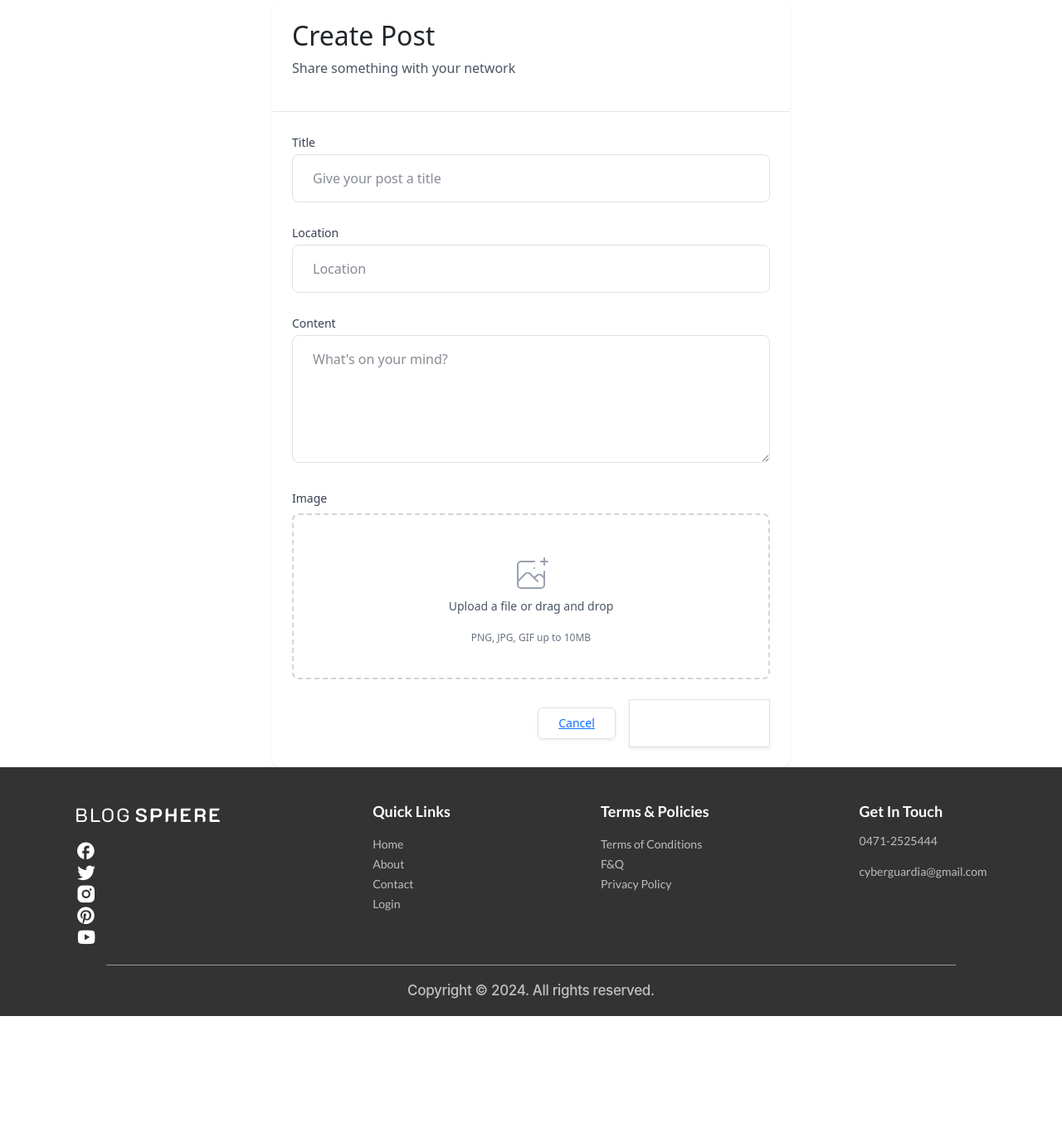
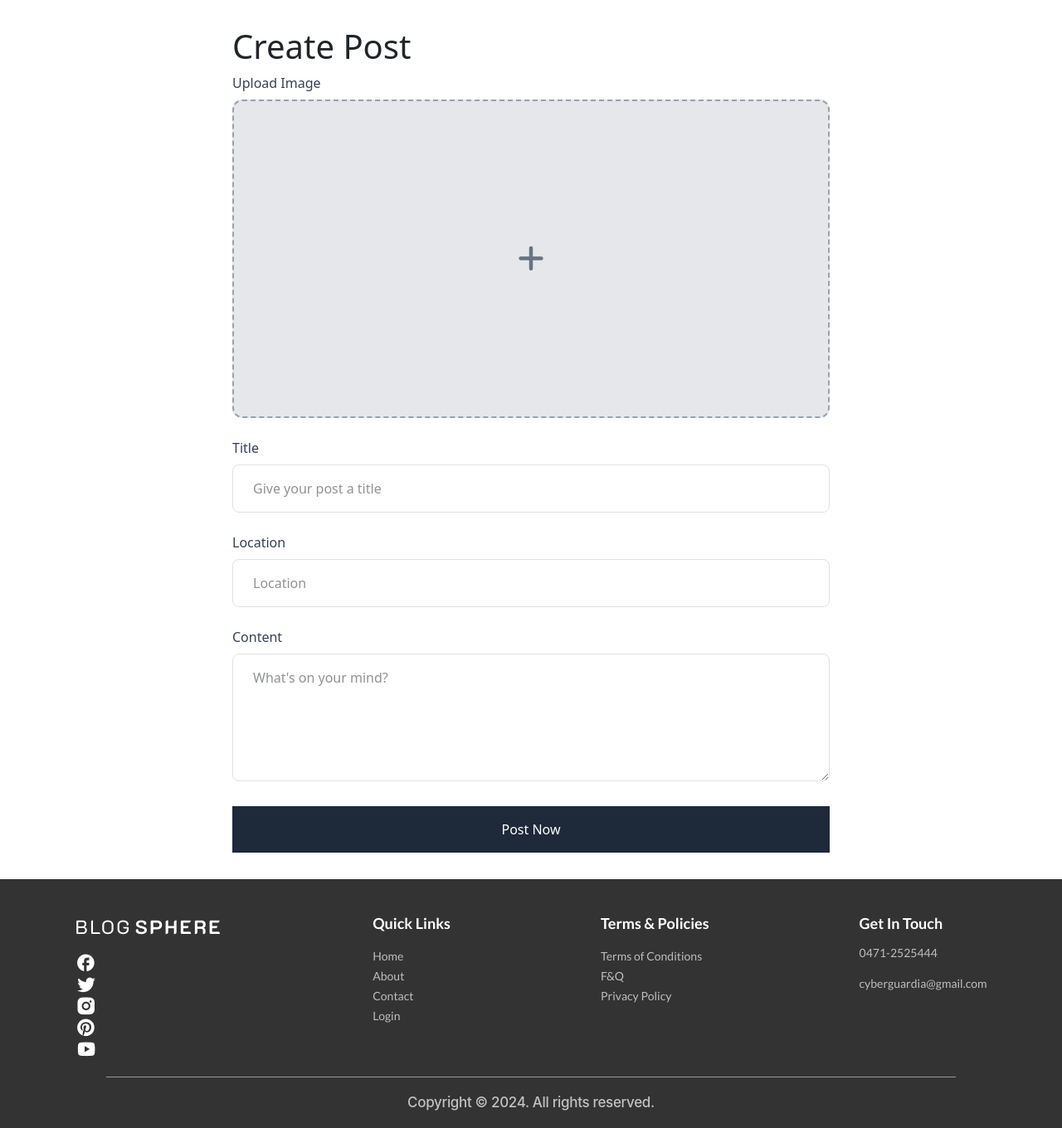
Before and after one commit to Roopika-sics/Cyber-Bullying-Detection, a Django app: page /posts/create/ in a window 1280 px wide. Shown: the part 80-1440 px from the top of the page at 83% size. Before the commit the page ends 1305 px from the top, so only its background shows below. Run offline with Django 5.2, Linux system fonts and the light colour scheme; a user stored in the database is signed in; data comes from the database, SQL or seed files in the repository; both versions use the stored data as it was after the commit; parts of the project's set-up code (start-up, migrations or seed data) failed here and were passed over; some libraries are stand-ins or nearby versions.

Commit message:
create page design done

```diff
--- a/posts/templates/posts/create_post.html
+++ b/posts/templates/posts/create_post.html
@@ -2,84 +2,59 @@
 {% block title %}Create Post | SocialConnect{% endblock %}
 {% block content %}
 
-<div class="max-w-2xl mx-auto px-4 sm:px-6 lg:px-8">
-    <div class="bg-white dark:bg-gray-800 rounded-xl shadow-sm overflow-hidden">
-        <div class="p-6 border-b border-gray-200 dark:border-gray-700">
-            <h2 class="text-2xl font-bold text-gray-900 dark:text-white">Create Post</h2>
-            <p class="text-gray-600 dark:text-gray-400">Share something with your network</p>
-        </div>
+<main class="max-w-3xl mx-auto px-4 py-8">
+    <h1 class="text-3xl font-bold text-gray-800 mb-8">Create Post</h1>
 
     {% if messages %}
-        <div class="p-4 bg-red-50 dark:bg-red-900 border-l-4 border-red-500">
+    <div class="p-4 bg-red-50 border-l-4 border-red-500">
         {% for message in messages %}
-            <p class="text-red-700 dark:text-red-300">{{ message }}</p>
+        <p class="text-red-700">{{ message }}</p>
         {% endfor %}
     </div>
     {% endif %}
 
-        <div class="p-6">
     <form method="post" enctype="multipart/form-data" class="space-y-6">
         {% csrf_token %}
 
+        <!-- Image Upload Area -->
         <div>
-                    <label for="title" class="block text-sm font-medium text-gray-700 dark:text-gray-300 mb-1">Title</label>
-                    <input type="text" name="title" id="title"
-                        class="w-full px-4 py-3 rounded-lg border border-gray-300 dark:border-gray-700 bg-white dark:bg-gray-800 text-gray-900 dark:text-gray-100 focus:outline-none focus:ring-2 focus:ring-primary-500 dark:focus:ring-primary-400 focus:border-transparent"
-                        placeholder="Give your post a title">
-                </div>
-
-                <div>
-                    <label for="location" class="block text-sm font-medium text-gray-700 dark:text-gray-300 mb-1">Location</label>
-                    <input type="text" name="location" id="location"
-                        class="w-full px-4 py-3 rounded-lg border border-gray-300 dark:border-gray-700 bg-white dark:bg-gray-800 text-gray-900 dark:text-gray-100 focus:outline-none focus:ring-2 focus:ring-primary-500 dark:focus:ring-primary-400 focus:border-transparent"
-                        placeholder="Location">
-                </div>
-
-                <div>
-                    <label for="content" class="block text-sm font-medium text-gray-700 dark:text-gray-300 mb-1">Content</label>
-                    <textarea name="content" id="content" rows="5"
-                        class="w-full px-4 py-3 rounded-lg border border-gray-300 dark:border-gray-700 bg-white dark:bg-gray-800 text-gray-900 dark:text-gray-100 focus:outline-none focus:ring-2 focus:ring-primary-500 dark:focus:ring-primary-400 focus:border-transparent"
-                        placeholder="What's on your mind?"></textarea>
-                </div>
-
-                <div>
-                    <label for="image" class="block text-sm font-medium text-gray-700 dark:text-gray-300 mb-1">Image</label>
-                    <div class="mt-1 flex justify-center px-6 pt-5 pb-6 border-2 border-gray-300 dark:border-gray-700 border-dashed rounded-lg">
-                        <div class="space-y-1 text-center">
-                            <svg class="mx-auto h-12 w-12 text-gray-400" stroke="currentColor" fill="none" viewBox="0 0 48 48" aria-hidden="true">
-                                <path d="M28 8H12a4 4 0 00-4 4v20m32-12v8m0 0v8a4 4 0 01-4 4H12a4 4 0 01-4-4v-4m32-4l-3.172-3.172a4 4 0 00-5.656 0L28 28M8 32l9.172-9.172a4 4 0 015.656 0L28 28m0 0l4 4m4-24h8m-4-4v8m-12 4h.02" stroke-width="2" stroke-linecap="round" stroke-linejoin="round" />
-                            </svg>
-                            <div class="flex text-sm text-gray-600 dark:text-gray-400">
-                                <label for="image" class="relative cursor-pointer bg-white dark:bg-gray-800 rounded-md font-medium text-primary-600 dark:text-primary-400 hover:text-primary-500 dark:hover:text-primary-300 focus-within:outline-none focus-within:ring-2 focus-within:ring-offset-2 focus-within:ring-primary-500">
-                                    <span>Upload a file</span>
-                                    <input id="image" name="image" type="file" class="sr-only" accept="image/*" onchange="previewImage(event)">
-                                </label>
-                                <p class="pl-1">or drag and drop</p>
-                            </div>
-                            <p class="text-xs text-gray-500 dark:text-gray-400">
-                                PNG, JPG, GIF up to 10MB
-                            </p>
-                        </div>
-                    </div>
-                    <div id="image-preview-container" class="mt-3 hidden">
-                        <img id="image-preview" class="max-w-full h-auto rounded-lg shadow-md" style="max-height: 200px;">
+            <label for="image" class="block text-gray-700 font-medium mb-2">Upload Image</label>
+            <div class="w-full h-96 bg-gray-200 rounded-xl border-2 border-gray-400 border-dashed flex items-center justify-center cursor-pointer hover:bg-gray-300 transition-colors relative overflow-hidden" onclick="document.getElementById('image').click()">
+                <input type="file" id="image" name="image" accept="image/*" class="hidden" onchange="previewImage_1(event)">
+                <img id="previewImage" src="#" alt="Preview" class="absolute inset-0 w-full h-full object-cover hidden">
+                <i class="fas fa-plus text-4xl text-gray-500" id="uploadIcon"></i>
             </div>
         </div>
 
+
+        <!-- Title Input -->
+        <div>
+            <label for="title" class="block text-gray-700 font-medium mb-2">Title</label>
+            <input type="text" name="title" id="title" placeholder="Give your post a title" class="w-full px-4 py-3 rounded-lg border border-gray-300 focus:outline-none focus:ring-2 focus:ring-primary-500">
+        </div>
+
+        <!-- Location Input -->
+        <div>
+            <label for="location" class="block text-gray-700 font-medium mb-2">Location</label>
+            <input type="text" name="location" id="location" placeholder="Location" class="w-full px-4 py-3 rounded-lg border border-gray-300 focus:outline-none focus:ring-2 focus:ring-primary-500">
+        </div>
+
+        <!-- Content Input -->
+        <div>
+            <label for="content" class="block text-gray-700 font-medium mb-2">Content</label>
+            <textarea name="content" id="content" rows="5" placeholder="What's on your mind?" class="w-full px-4 py-3 rounded-lg border border-gray-300 focus:outline-none focus:ring-2 focus:ring-primary-500"></textarea>
+        </div>
+
         <div class="flex items-center justify-end">
-                    <a href="{% url 'home' %}" class="mr-4 inline-flex items-center px-4 py-2 border border-gray-300 dark:border-gray-600 shadow-sm text-sm font-medium rounded-md text-gray-700 dark:text-gray-300 bg-white dark:bg-gray-800 hover:bg-gray-50 dark:hover:bg-gray-700 focus:outline-none focus:ring-2 focus:ring-offset-2 focus:ring-primary-500">
-                        Cancel
-                    </a>
-                    <button type="submit" class="inline-flex items-center px-6 py-3 border border-transparent text-sm font-medium rounded-md shadow-sm text-white bg-primary-600 hover:bg-primary-700 focus:outline-none focus:ring-2 focus:ring-offset-2 focus:ring-primary-500">
-                        <svg xmlns="http://www.w3.org/2000/svg" class="h-5 w-5 mr-2" viewBox="0 0 20 20" fill="currentColor">
-                            <path fill-rule="evenodd" d="M10 18a8 8 0 100-16 8 8 0 000 16zm3.707-9.293a1 1 0 00-1.414-1.414L9 10.586 7.707 9.293a1 1 0 00-1.414 1.414l2 2a1 1 0 001.414 0l4-4z" clip-rule="evenodd" />
-                        </svg>
-                        Publish Post
+            <!-- <a href="{% url 'home' %}" class="mr-4 inline-flex items-center px-4 py-2 border border-gray-300 text-sm font-medium rounded-md text-gray-700 bg-white hover:bg-gray-50 focus:ring-2 focus:ring-offset-2 focus:ring-primary-500">Cancel</a> -->
+            <button
+                    type="submit"
+                    class="w-full py-3 bg-gray-800 text-white rounded-lg hover:bg-gray-700 transition-colors font-medium"
+                >
+                    Post Now
                 </button>
         </div>
     </form>
-        </div>
-    </div>
-</div>
+</main>
 
 {% endblock %}
--- a/templates/base.html
+++ b/templates/base.html
@@ -660,5 +660,15 @@
 
 </script>
 
+<script>
+    function previewImage_1(event) {
+        const preview = document.getElementById("previewImage");
+        const uploadIcon = document.getElementById("uploadIcon");
+        preview.classList.remove("hidden");
+        uploadIcon.style.display = "none";
+        preview.src = URL.createObjectURL(event.target.files[0]);
+    }
+</script>
+
 </body>
 </html>
```
Also changed, not shown: db.sqlite3, media/post_images/Screenshot_2025-03-18_160354.png (added), media/post_images/batp.png (added), media/post_images/batp_5cw21qj.png (added), media/post_images/new_mode.jpg (added), 3 other files. Lines whose indentation alone changed are shown as unchanged.
